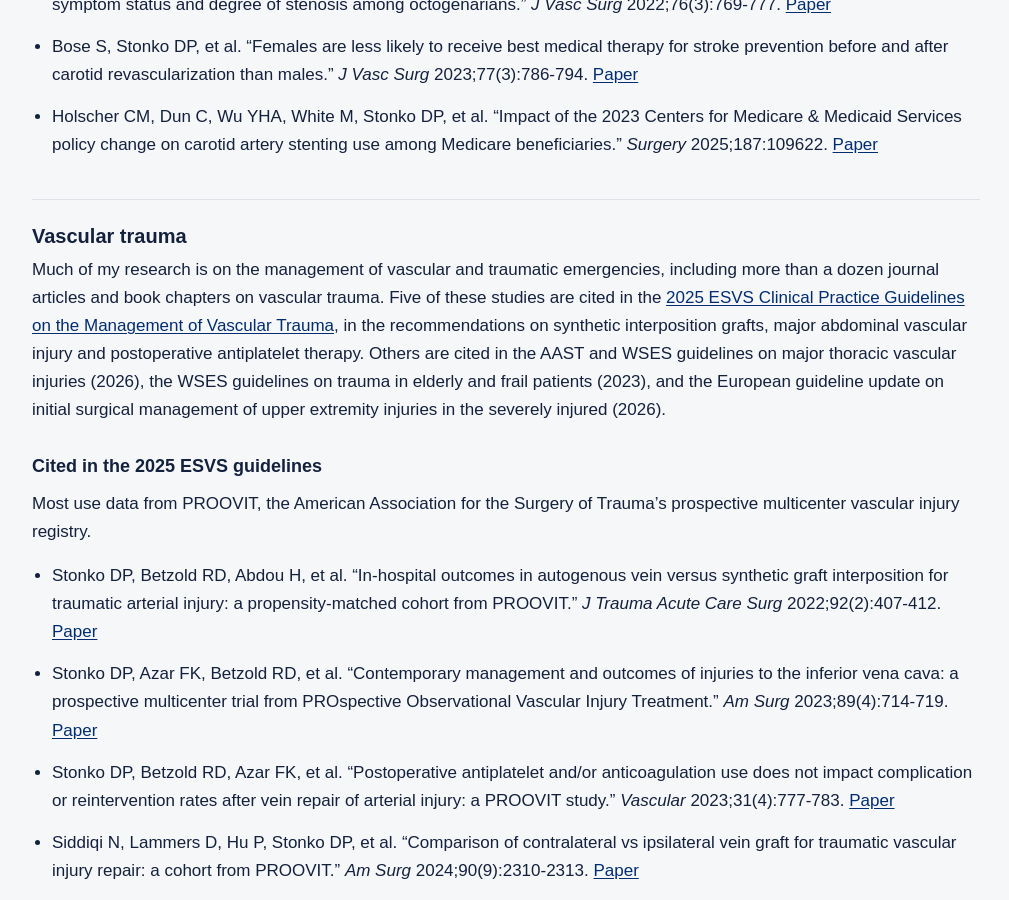
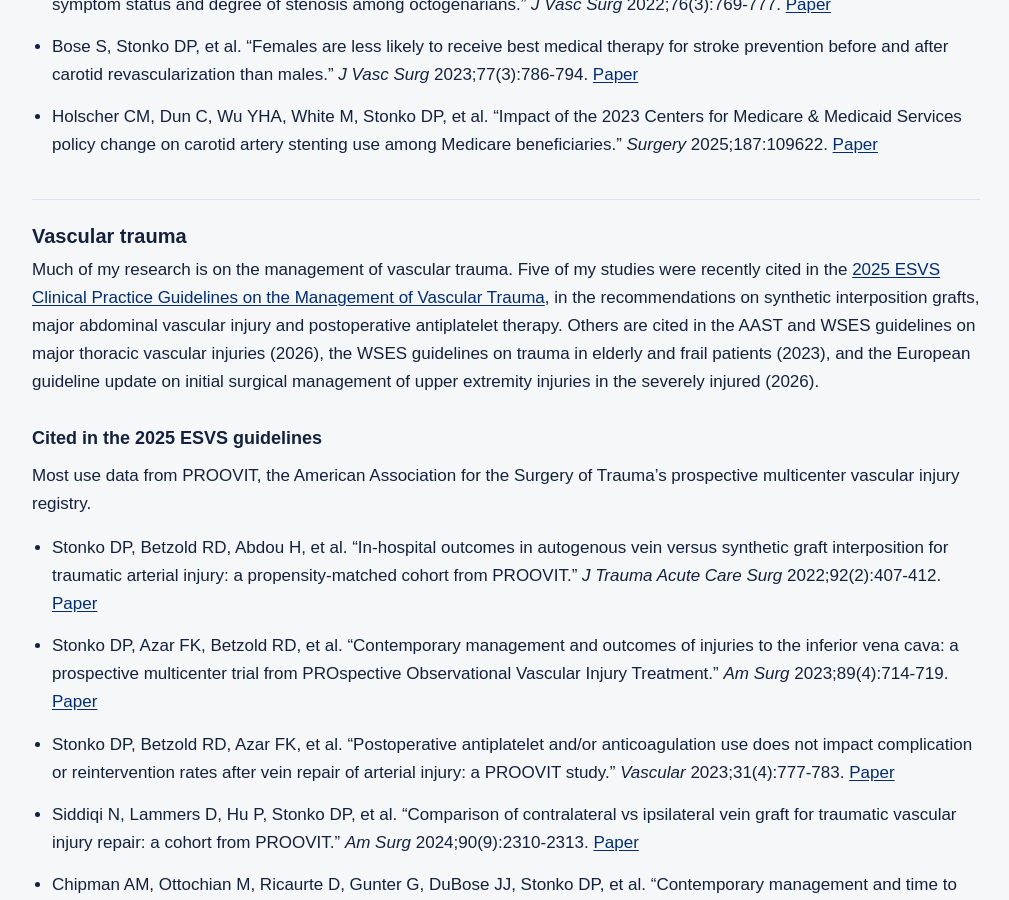
Before and after one commit to davidstonko/ai-surgery, a Jekyll site: the page built from docs/research/index.md, in a window 1280 px wide and 900 px high, scrolled down 3841 px. Shown: the whole window, without its empty margins (134-1143 px from the left). Built offline with Jekyll 4.4.1, drawn with Linux system fonts in a browser that asks for light colours.

Commit message:
Research: vascular trauma intro in David's words
Co-Authored-By: Claude Opus 5.5 <noreply@anthropic.com>
Claude-Session: https://claude.ai/code/session_01CC9uqAMJHVu3pkJefiANJN

```diff
--- a/docs/research/index.md
+++ b/docs/research/index.md
@@ -117,7 +117,7 @@ More of my carotid work:
 
 ### Vascular trauma
 
-Much of my research is on the management of vascular and traumatic emergencies, including more than a dozen journal articles and book chapters on vascular trauma. Five of these studies are cited in the [2025 ESVS Clinical Practice Guidelines on the Management of Vascular Trauma](https://doi.org/10.1016/j.ejvs.2024.12.018), in the recommendations on synthetic interposition grafts, major abdominal vascular injury and postoperative antiplatelet therapy. Others are cited in the AAST and WSES guidelines on major thoracic vascular injuries (2026), the WSES guidelines on trauma in elderly and frail patients (2023), and the European guideline update on initial surgical management of upper extremity injuries in the severely injured (2026).
+Much of my research is on the management of vascular trauma. Five of my studies were recently cited in the [2025 ESVS Clinical Practice Guidelines on the Management of Vascular Trauma](https://doi.org/10.1016/j.ejvs.2024.12.018), in the recommendations on synthetic interposition grafts, major abdominal vascular injury and postoperative antiplatelet therapy. Others are cited in the AAST and WSES guidelines on major thoracic vascular injuries (2026), the WSES guidelines on trauma in elderly and frail patients (2023), and the European guideline update on initial surgical management of upper extremity injuries in the severely injured (2026).
 
 #### Cited in the 2025 ESVS guidelines
 
```
